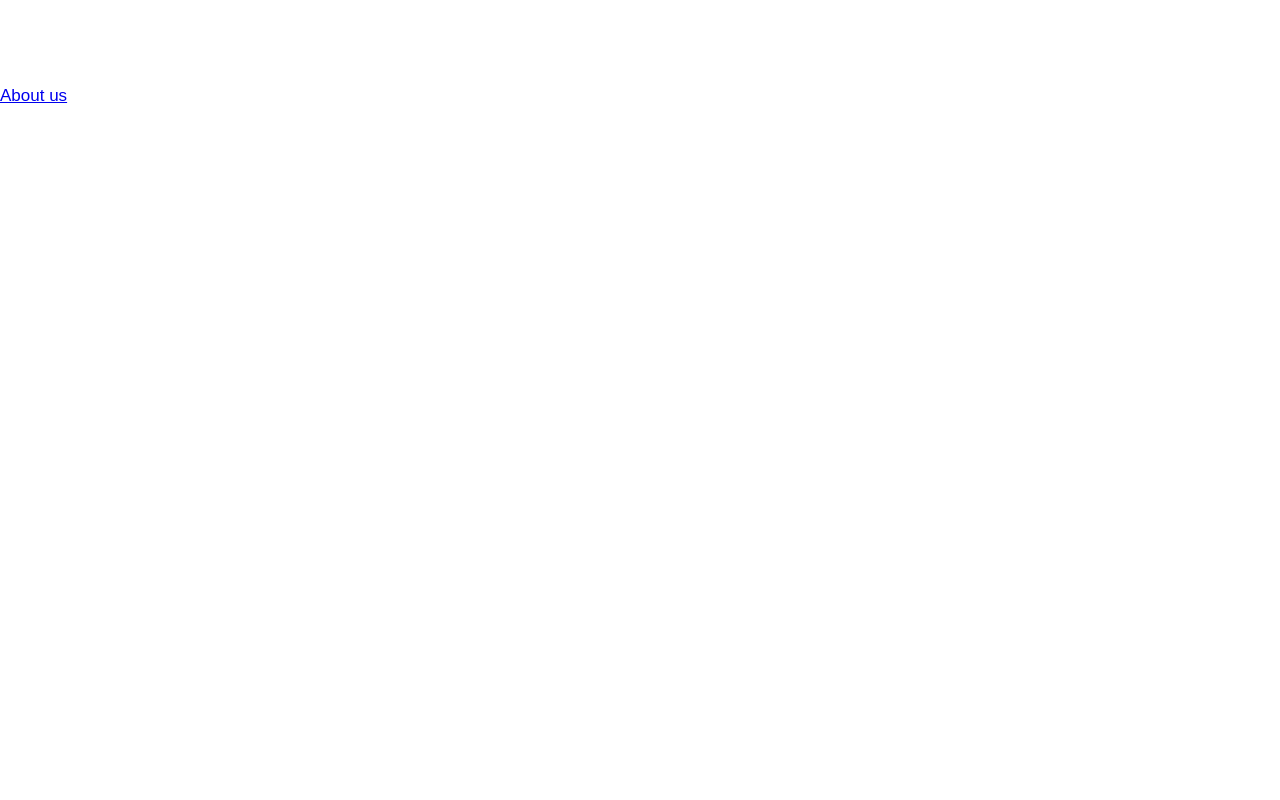
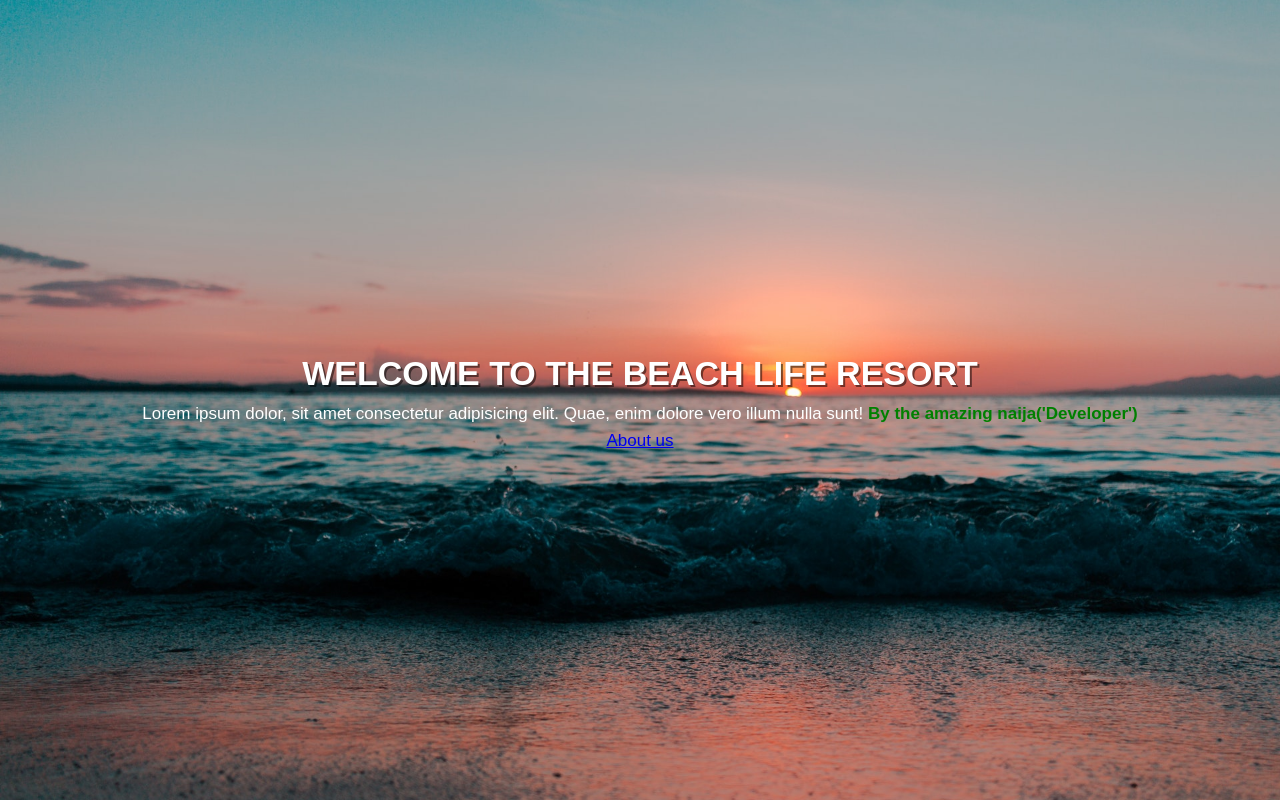
Before and after one commit to naijadeveloper/landing-page-for-beach-life, a plain HTML site: page index.html in a window 1280 px wide. Drawn offline with Linux system fonts and the light colour scheme.

Commit message:
Added the background-image properties and centralized contents for the header tag

```diff
--- a/style.css
+++ b/style.css
@@ -12,3 +12,31 @@ body {
   color: white;
   line-height: 1.6;
 }
+
+/* mobile and desktop styles */
+.showcase {
+  background-image: url('../assets/landingpage-bgimage.jpg');
+  background-size: cover;
+  background-position: center;
+  background-repeat: no-repeat;
+  height: 100vh;
+  display: flex;
+  flex-flow: column;
+  justify-content: center;
+  align-items: center;
+  padding: 0 20px;
+}
+
+.showcase h1 {
+  text-align: center;
+  text-shadow: 2px 2px rgba(0, 0, 0, 0.5);
+}
+
+.showcase p {
+  text-align: center;
+}
+
+.showcase span {
+  color: green;
+  font-weight: bold;
+}
```
